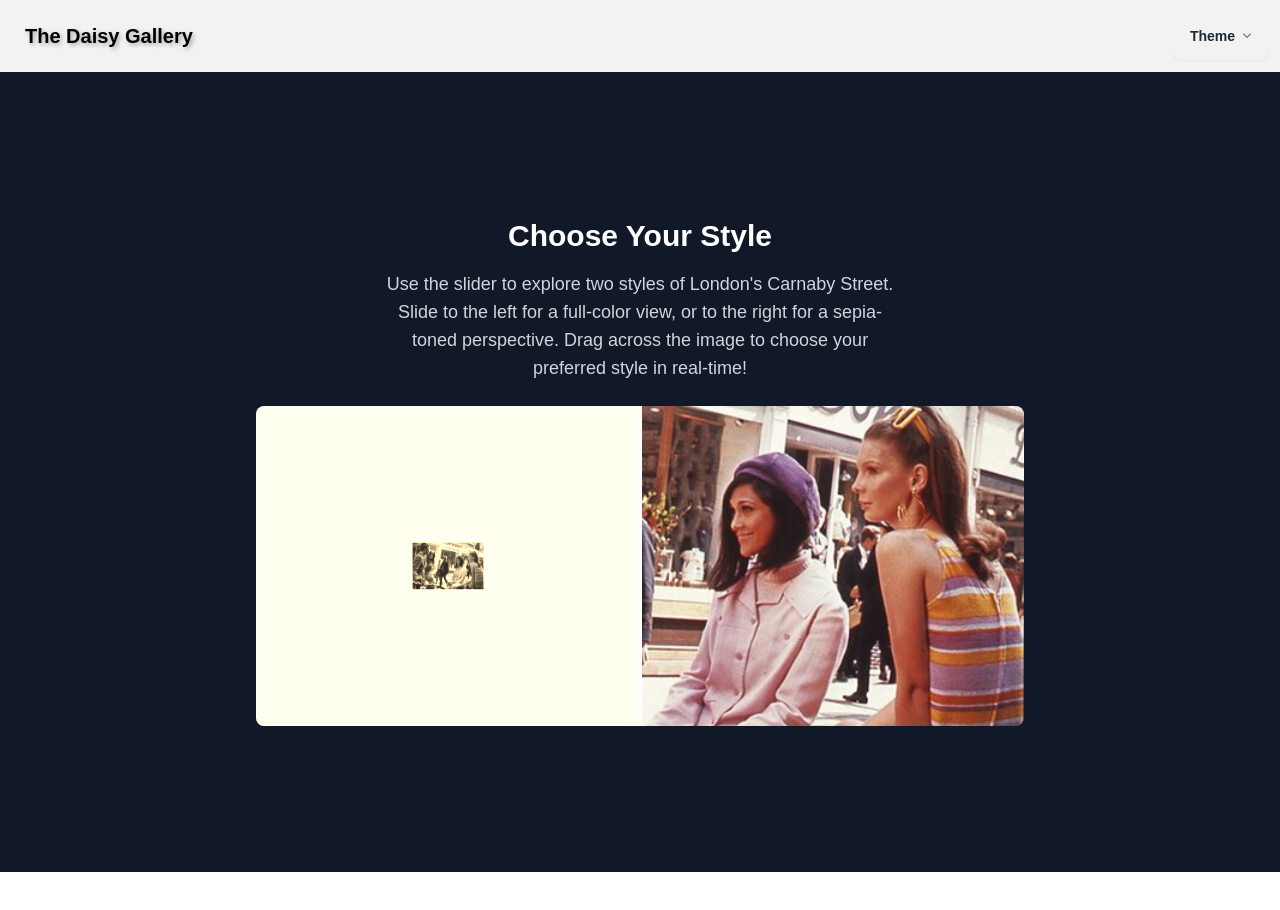
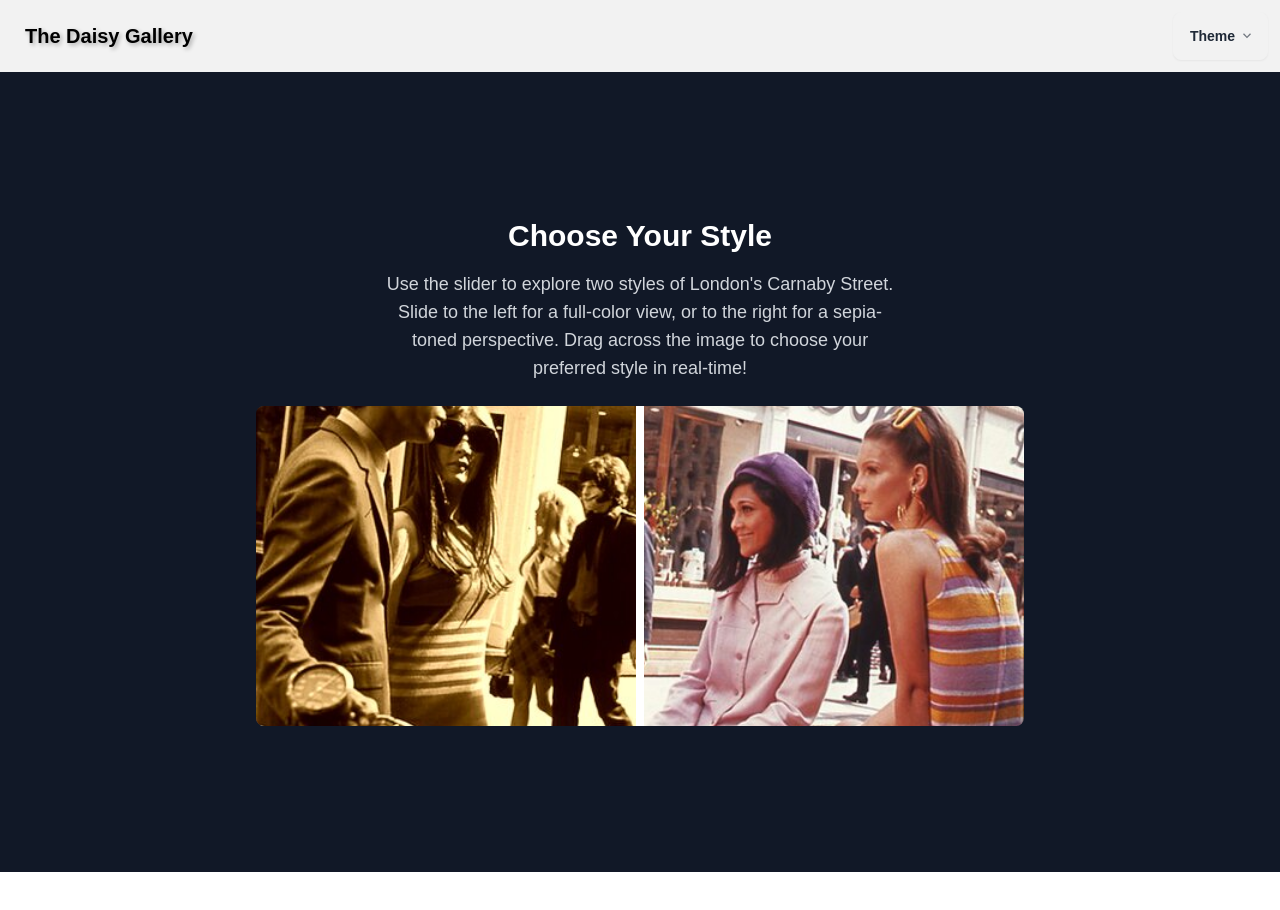
Before and after one commit to nicky-mc/daisy-gallery, a Next.js app: page /You-Choose in a window 1280 px wide. Shown: the top 910 px of the page. Built offline with nearby package versions, Linux system fonts and the light colour scheme.

Commit message:
you choose corrected

```diff
--- a/src/app/You-Choose/page.js
+++ b/src/app/You-Choose/page.js
@@ -34,10 +34,10 @@ export default function YouChoose() {
 
       {/* Description paragraph */}
       <p className="text-lg text-gray-300 mb-6 max-w-lg text-center">
-        Use the slider to explore two styles of London's Carnaby Street. Slide
-        to the left for a full-color view, or to the right for a sepia-toned
-        perspective. Drag across the image to choose your preferred style in
-        real-time!
+        Use the slider to explore two styles of London&apos;s Carnaby Street.
+        Slide to the left for a full-color view, or to the right for a
+        sepia-toned perspective. Drag across the image to choose your preferred
+        style in real-time!
       </p>
 
       <div
@@ -46,7 +46,7 @@ export default function YouChoose() {
         onMouseMove={(e) => handleMouseMove(e)}
         onTouchMove={(e) => handleMouseMove(e.touches[0])}
       >
-        {/* Full-color classic London photo in the background */}
+        {/* Full-color image */}
         <Image
           src="/Londons_Carnaby_Street.jpg"
           alt="Full-color version of classic London"
@@ -54,25 +54,28 @@ export default function YouChoose() {
           className="object-cover"
         />
 
-        {/* Sepia overlay of the London photo with scale effect */}
+        {/* Sepia overlay image with mask effect */}
         <div
-          className="absolute inset-0 overflow-hidden"
-          style={{ width: `${sliderPosition}%` }}
+          className="absolute inset-0"
+          style={{
+            width: "100%",
+            clipPath: `inset(0 ${100 - sliderPosition}% 0 0)`, // Reveal left part as per slider
+          }}
         >
           <Image
-            src="/Carnabystreet.jpg"
-            alt="b&w version of classic London"
+            src="/Carnabystrt.jpg"
+            alt="Sepia version of classic London"
             fill
-            className="object-cover sepia transform scale-105" // Apply scale effect
+            className="object-cover"
           />
         </div>
 
-        {/* Slider */}
+        {/* DaisyUI Divider for Slider */}
         <div
           className="absolute top-0 bottom-0"
           style={{ left: `${sliderPosition}%` }}
         >
-          <div className="w-1 bg-white h-full transform -translate-x-1/2 cursor-ew-resize"></div>
+          <div className="w-2 h-full bg-white daisy-divider daisy-divider-horizontal cursor-ew-resize transform -translate-x-1/2"></div>
         </div>
       </div>
     </div>
```
